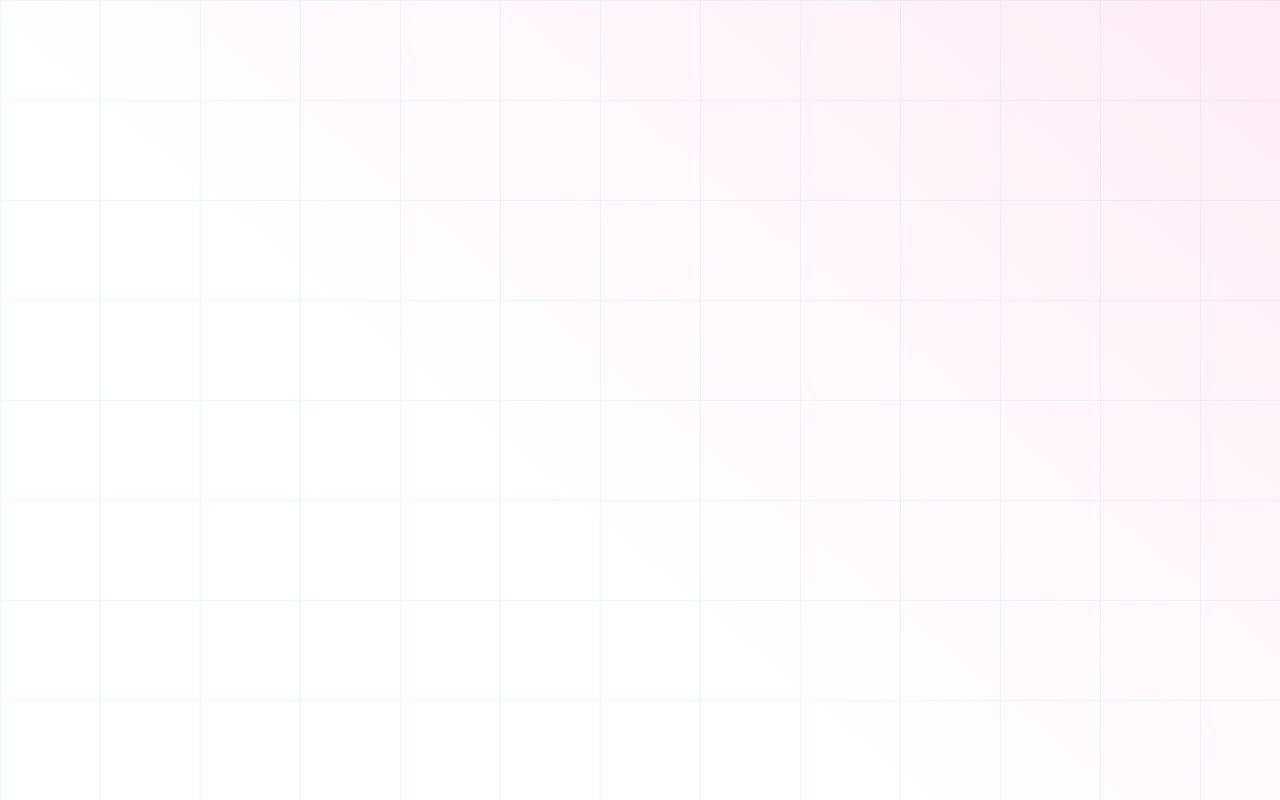
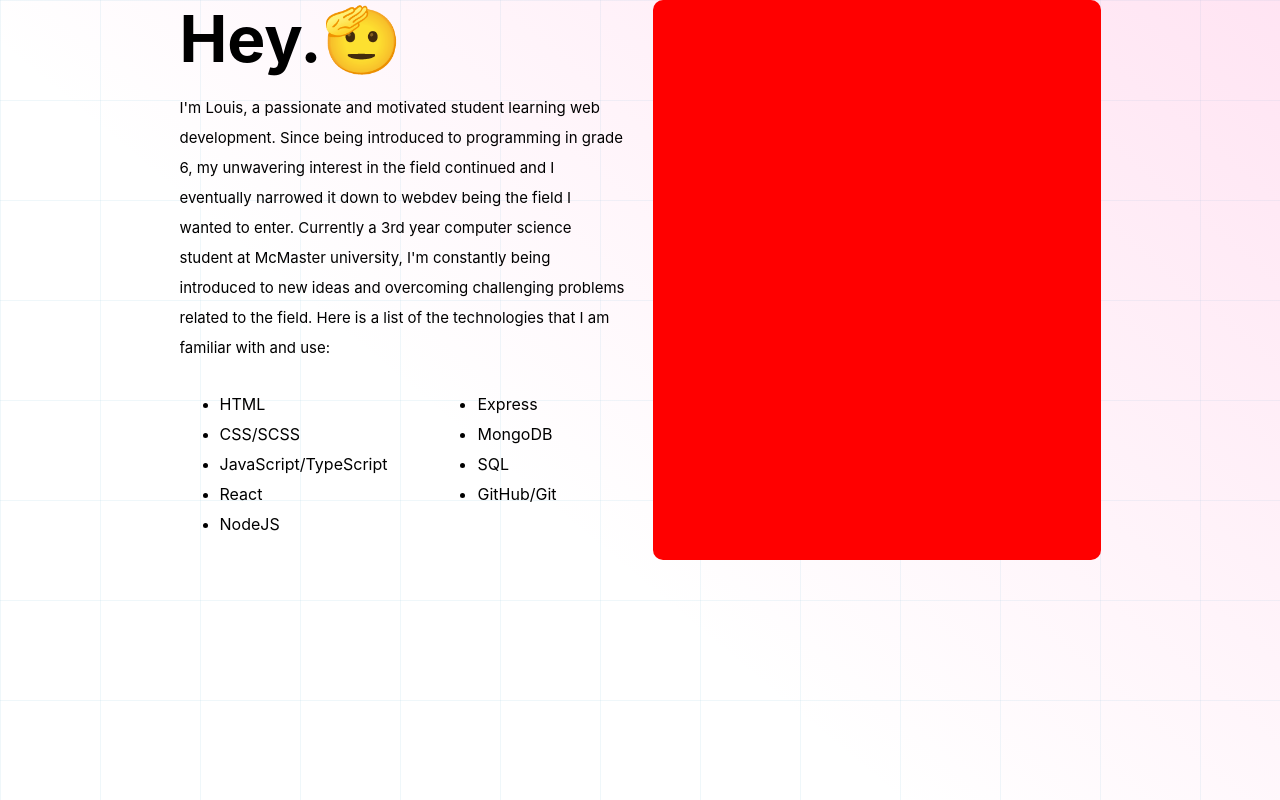
Before and after one commit to ClearlyyConfused/portfolio2023, a React (Create React App) app: page / in a window 1280 px wide. Built offline with nearby package versions, Linux system fonts and the light colour scheme.

Commit message:
Create about me section

```diff
--- a/src/App.js
+++ b/src/App.js
@@ -1,5 +1,11 @@
+import AboutMe from './Pages/AboutMe/AboutMe';
+
 function App() {
-	return <div className="App"></div>;
+	return (
+		<div className="App">
+			<AboutMe />
+		</div>
+	);
 }
 
 export default App;
--- /dev/null
+++ b/src/Pages/AboutMe/AboutMe.css
@@ -0,0 +1 @@
+.about-me{width:100%;display:flex;justify-content:center;gap:25px}.about-me section{width:35%;border-radius:10px;overflow:hidden}.about-me .info h1{font-size:64px;margin:0}.about-me .info p{font-size:15px;line-height:2}.about-me .info .technologies{display:flex;width:100%;gap:50px}.about-me .info .technologies ul li{margin-bottom:10px}.about-me .image img{width:100%;height:100%;-o-object-fit:cover;object-fit:cover}
--- /dev/null
+++ b/src/Pages/AboutMe/AboutMe.js
@@ -0,0 +1,39 @@
+import './AboutMe.css';
+import sample from '../../images/red.png';
+
+function AboutMe() {
+	return (
+		<main className="about-me">
+			<section className="info">
+				<h1>Hey.🫡</h1>
+				<p>
+					I'm Louis, a passionate and motivated student learning web development. Since being introduced to
+					programming in grade 6, my unwavering interest in the field continued and I eventually narrowed it
+					down to webdev being the field I wanted to enter. Currently a 3rd year computer science student at
+					McMaster university, I'm constantly being introduced to new ideas and overcoming challenging
+					problems related to the field. Here is a list of the technologies that I am familiar with and use:
+				</p>
+				<div className="technologies">
+					<ul>
+						<li>HTML</li>
+						<li>CSS/SCSS</li>
+						<li>JavaScript/TypeScript</li>
+						<li>React</li>
+						<li>NodeJS</li>
+					</ul>
+					<ul>
+						<li>Express</li>
+						<li>MongoDB</li>
+						<li>SQL</li>
+						<li>GitHub/Git</li>
+					</ul>
+				</div>
+			</section>
+			<section className="image">
+				<img src={sample} alt="" srcset="" />
+			</section>
+		</main>
+	);
+}
+
+export default AboutMe;
--- /dev/null
+++ b/src/Pages/AboutMe/AboutMe.scss
@@ -0,0 +1,41 @@
+.about-me {
+	width: 100%;
+	display: flex;
+	justify-content: center;
+	gap: 25px;
+
+	section {
+		width: 35%;
+		border-radius: 10px;
+		overflow: hidden;
+	}
+
+	.info {
+		h1 {
+			font-size: 64px;
+			margin: 0;
+		}
+		p {
+			font-size: 15px;
+			line-height: 2;
+		}
+		.technologies {
+			display: flex;
+			width: 100%;
+			gap: 50px;
+			ul {
+				li {
+					margin-bottom: 10px;
+				}
+			}
+		}
+	}
+
+	.image {
+		img {
+			width: 100%;
+			height: 100%;
+			object-fit: cover;
+		}
+	}
+}
--- a/src/index.css
+++ b/src/index.css
@@ -10,13 +10,16 @@ body {
 			40deg,
 			rgba(252, 247, 245, 0) 0%,
 			rgba(252, 247, 245, 0) 40%,
-			#ff86c828 100%
+			#ff86c839 100%
 		),
 		url('./images/background.svg');
 	/* for svg to scale correctly */
 	height: 100vh;
+	/* for background to not scroll along with page */
+	background-attachment: fixed;
 }
 
-code {
-	font-family: source-code-pro, Menlo, Monaco, Consolas, 'Courier New', monospace;
+.App {
+	display: flex;
+	justify-content: center;
 }
```
Also changed, not shown: src/images/red.png (added), 1 other file (tests, documents, lock files or other folders).
